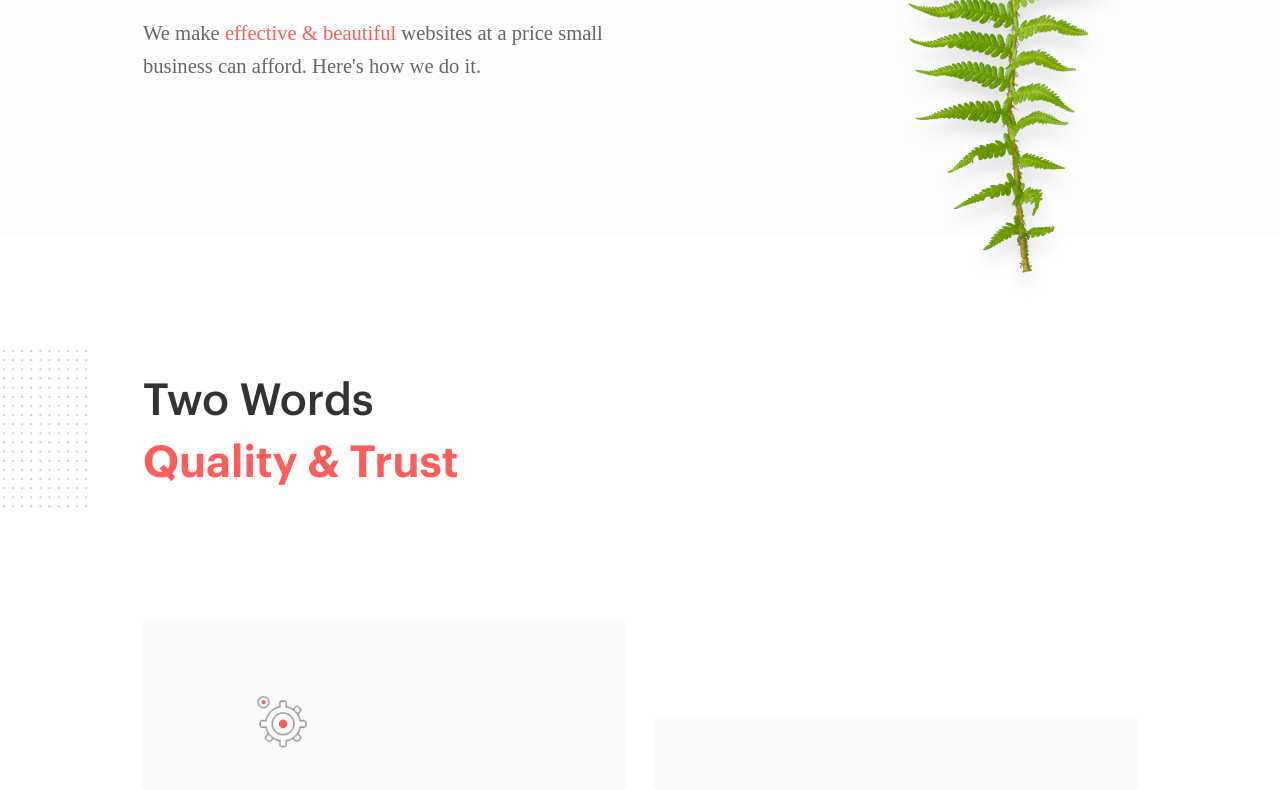
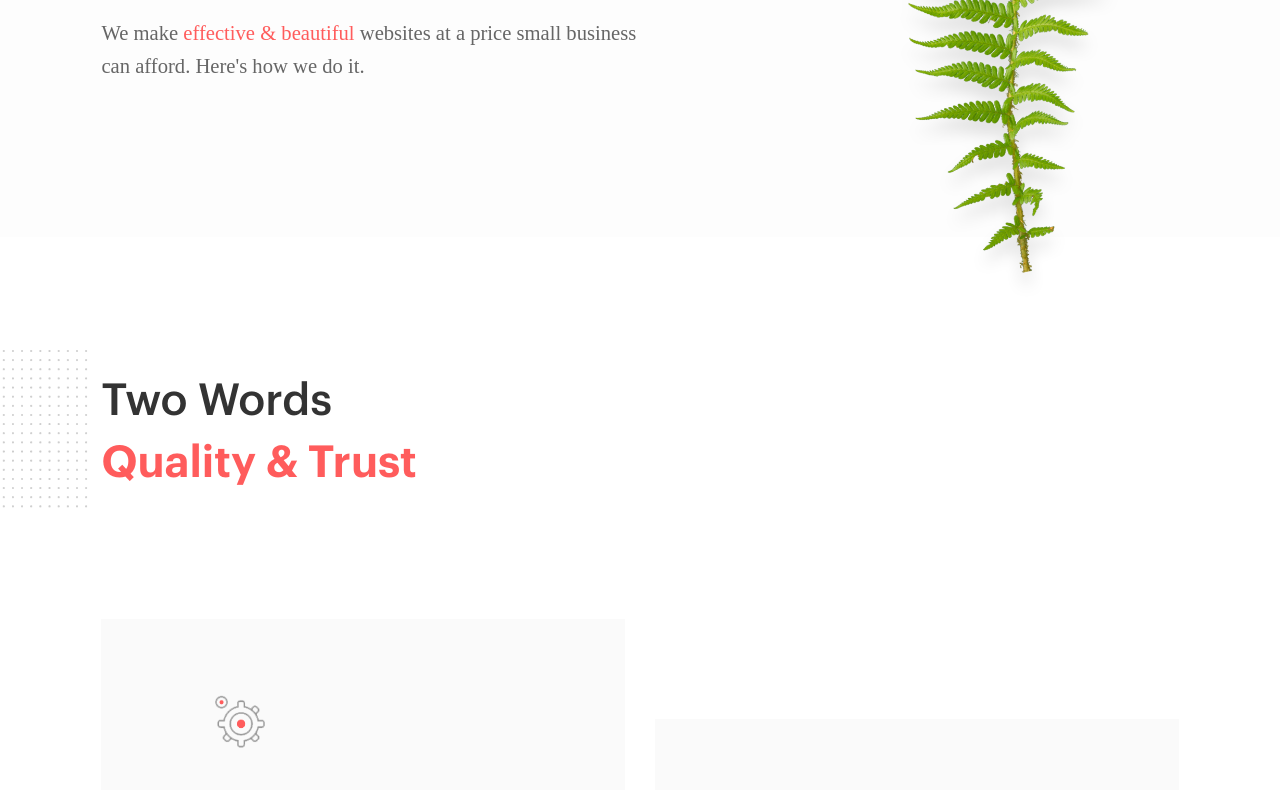
Before and after one commit to deepaprabhu/assembler, a plain HTML site: page index.html in a window 1280 px wide. Shown: the part 382-1172 px from the top of the page. Drawn offline with nearby package versions, Linux system fonts and the light colour scheme; a web font is replaced by a local one.

Commit message:
responsive change for container more than 1200

```diff
--- a/css/responsive.css
+++ b/css/responsive.css
@@ -205,6 +205,6 @@ and (min-device-width : 768px) {
     }
     @media screen and (min-width: 1201px) {
         .container{
-            width:80%;
+            width:86.5%;
         }
     }
```
